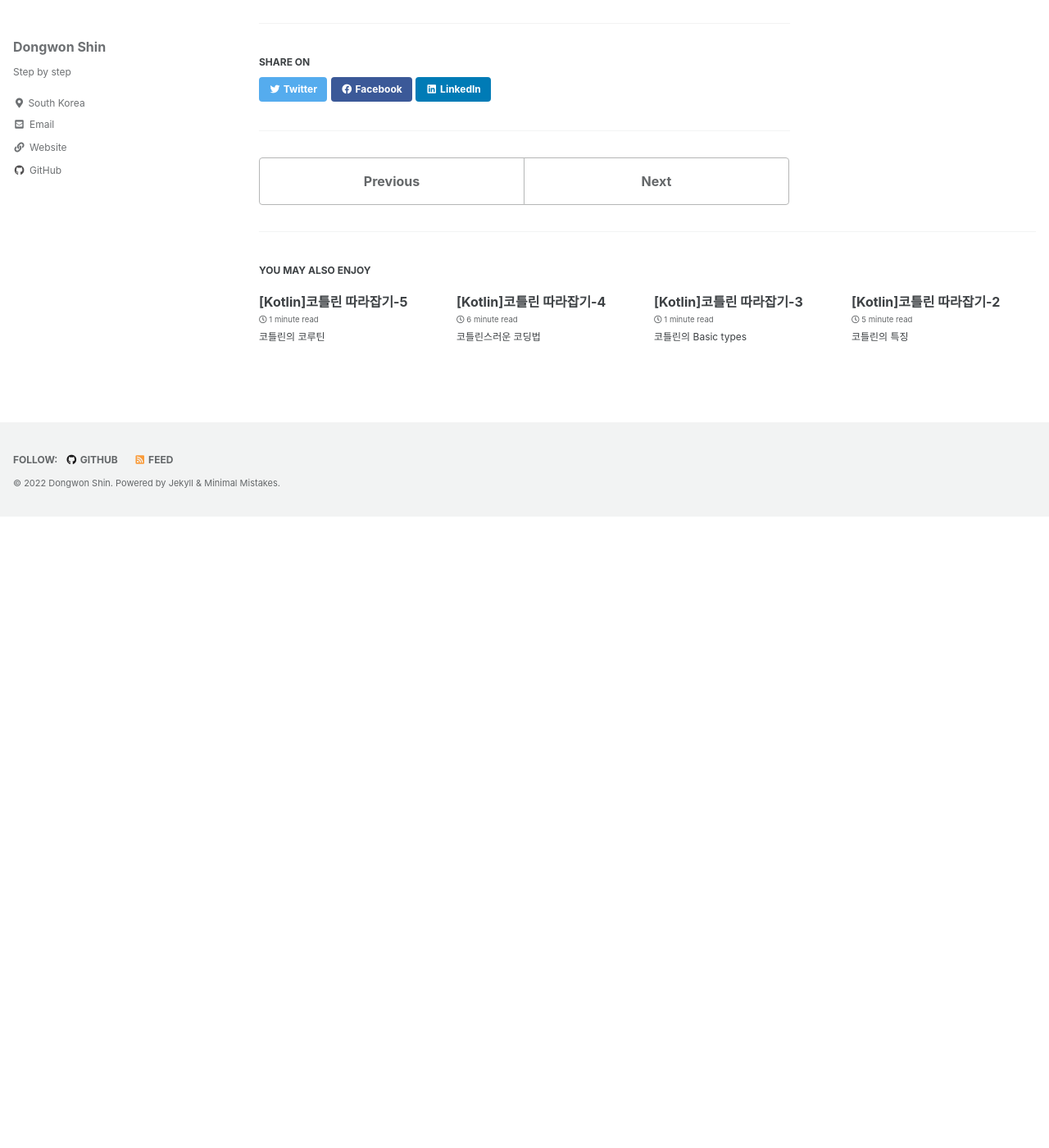
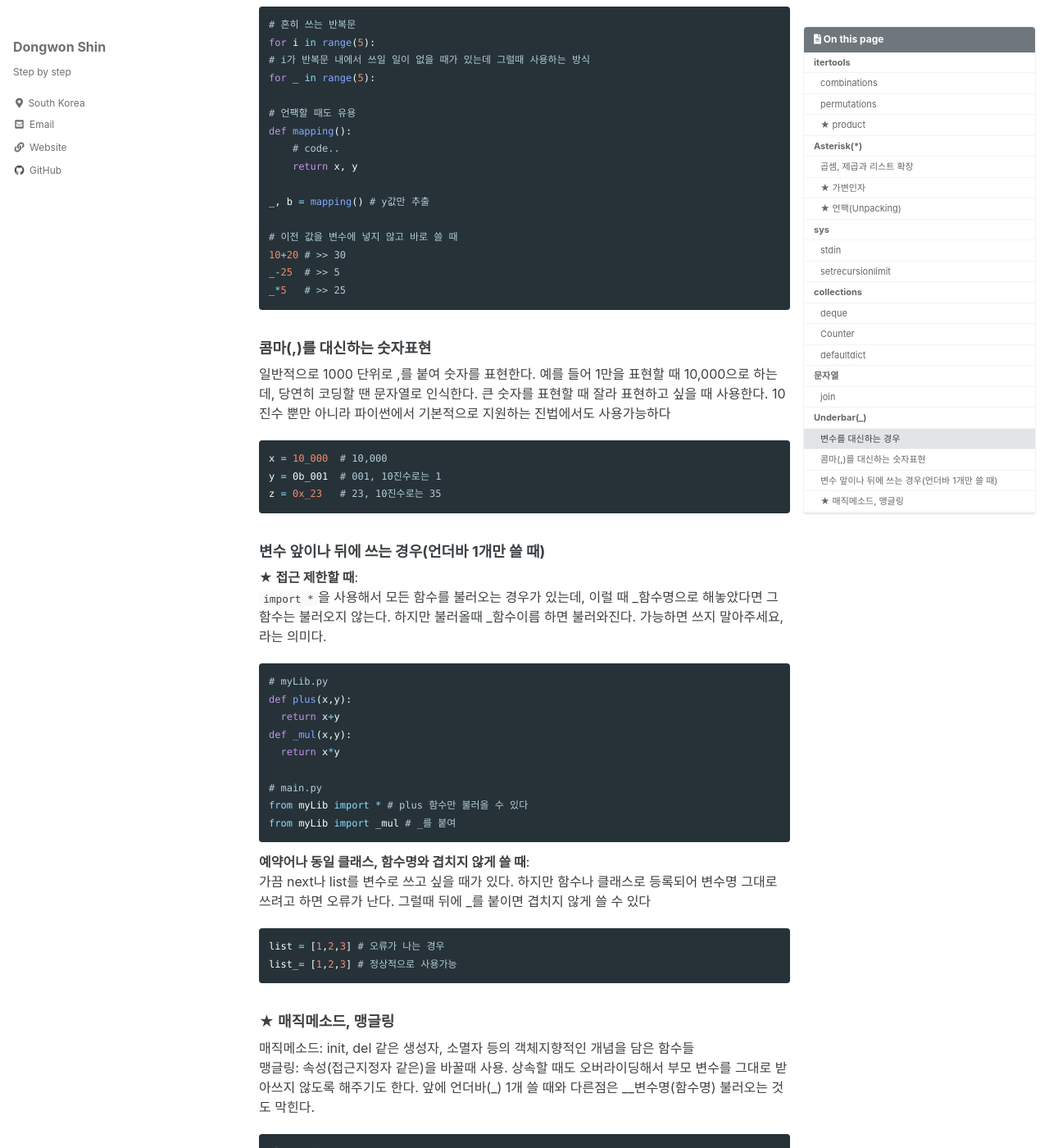
Before and after one commit to ponopono0322/ponopono0322.github.io, a Jekyll site: the page built from _posts/2022-01-14-python.md, in a window 1280 px wide and 1400 px high, scrolled down 4158 px. Shown: the whole window at 82% size. Built offline with Jekyll 4.4.1, drawn with Linux system fonts in a browser that asks for light colours; cached includes are drawn as plain includes; some web fonts are replaced; before the commit the page ends 4788 px from its top, so only the background shows below that; some of the changed text lies outside the part shown.

Commit message:
Update 2022-01-14-python.md

````diff
--- a/_posts/2022-01-14-python.md
+++ b/_posts/2022-01-14-python.md
@@ -167,3 +167,67 @@ arr = ['a','c','b','e','d']
 print("\t".join(arr) )
 # >>a    c    b    e    d
 ```
+
+## Underbar(_)
+
+### 변수를 대신하는 경우
+```python
+# 흔히 쓰는 반복문
+for i in range(5):
+# i가 반복문 내에서 쓰일 일이 없을 때가 있는데 그럴때 사용하는 방식
+for _ in range(5):
+
+# 언팩할 때도 유용
+def mapping():
+    # code..
+    return x, y
+
+_, b = mapping() # y값만 추출
+
+# 이전 값을 변수에 넣지 않고 바로 쓸 때
+10+20 # >> 30
+_-25  # >> 5
+_*5   # >> 25
+```
+
+### 콤마(,)를 대신하는 숫자표현
+일반적으로 1000 단위로 ,를 붙여 숫자를 표현한다. 예를 들어 1만을 표현할 때 10,000으로 하는데, 당연히 코딩할 땐 문자열로 인식한다. 큰 숫자를 표현할 때 잘라 표현하고 싶을 때 사용한다. 10진수 뿐만 아니라 파이썬에서 기본적으로 지원하는 진법에서도 사용가능하다
+```python
+x = 10_000  # 10,000
+y = 0b_001  # 001, 10진수로는 1
+z = 0x_23   # 23, 10진수로는 35
+```
+
+### 변수 앞이나 뒤에 쓰는 경우(언더바 1개만 쓸 때)
+**★ 접근 제한할 때**:
+`import *`을 사용해서 모든 함수를 불러오는 경우가 있는데, 이럴 때 _함수명으로 해놓았다면 그 함수는 불러오지 않는다. 하지만 불러올때 _함수이름 하면 불러와진다. 가능하면 쓰지 말아주세요, 라는 의미다.
+```python
+# myLib.py
+def plus(x,y):
+  return x+y
+def _mul(x,y):
+  return x*y
+
+# main.py
+from myLib import * # plus 함수만 불러올 수 있다
+from myLib import _mul # _를 붙여
+```
+
+**예약어나 동일 클래스, 함수명와 겹치지 않게 쓸 때**:
+가끔 next나 list를 변수로 쓰고 싶을 때가 있다. 하지만 함수나 클래스로 등록되어 변수명 그대로 쓰려고 하면 오류가 난다. 그럴때 뒤에 _를 붙이면 겹치지 않게 쓸 수 있다
+
+```python
+list = [1,2,3] # 오류가 나는 경우
+list_= [1,2,3] # 정상적으로 사용가능
+```
+
+### ★ 매직메소드, 맹글링
+매직메소드: init, del 같은 생성자, 소멸자 등의 객체지향적인 개념을 담은 함수들
+맹글링: 속성(접근지정자 같은)을 바꿀때 사용. 상속할 때도 오버라이딩해서 부모 변수를 그대로 받아쓰지 않도록 해주기도 한다. 앞에 언더바(_) 1개 쓸 때와 다른점은 __변수명(함수명) 불러오는 것도 막힌다.
+
+```python
+class A():
+  def __init__(self): # 매직메소드 사용시
+    self.a = 1
+    self.__b = 2      # 맹글링
+```
````
